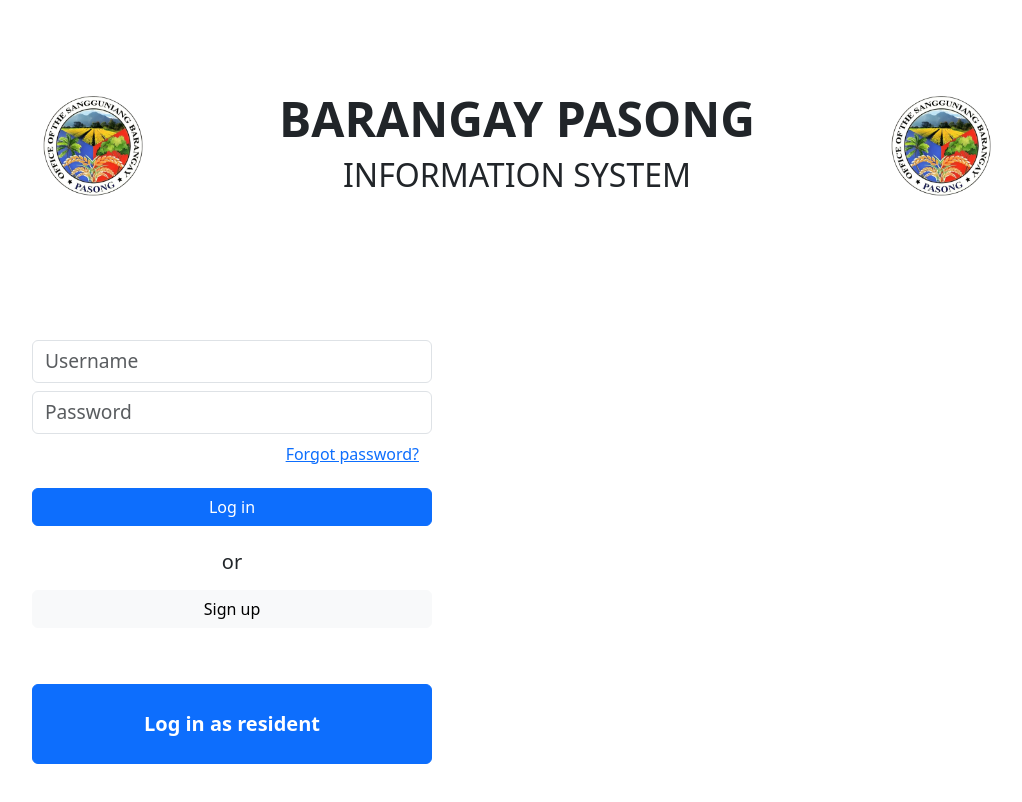
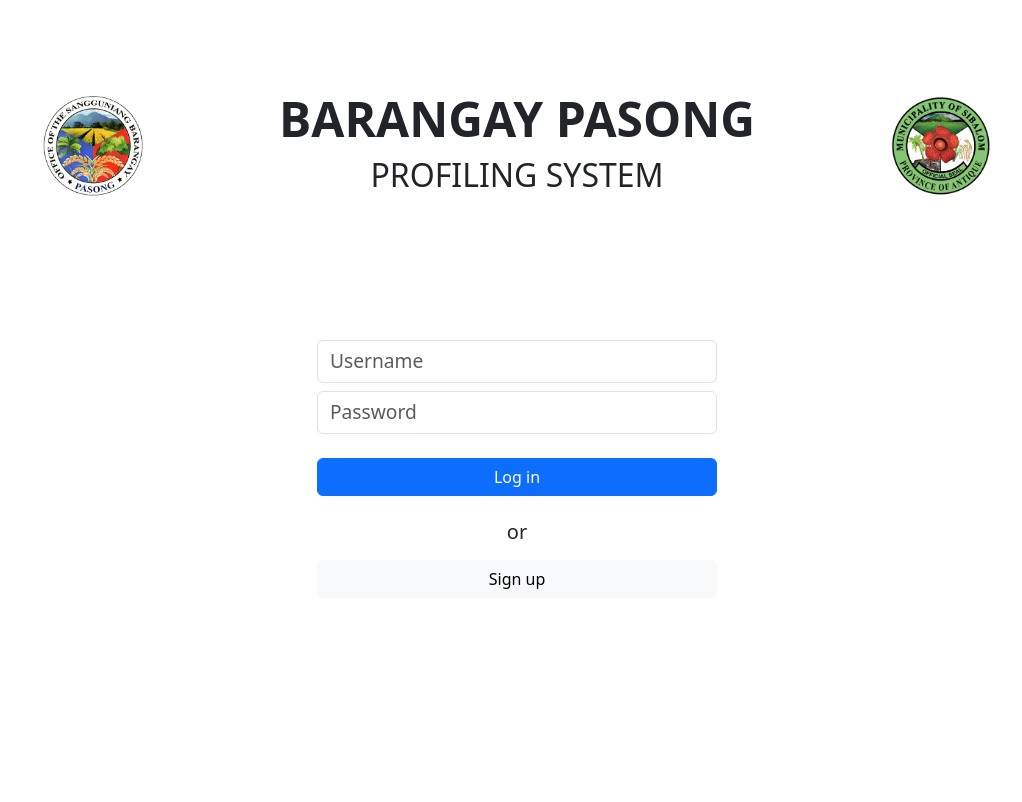
Before and after one commit to naikka/Websys, a React (Vite) app: page / in a window 1280 px wide. Shown: the top 802 px of the page, without its empty margins (123-1145 px from the left). Built offline with nearby package versions, Linux system fonts and the light colour scheme.

Commit message:
Added Home page

```diff
--- a/src/CSS/main.css
+++ b/src/CSS/main.css
@@ -2,3 +2,15 @@
     max-width: 150px; /* Adjust the size as needed */
     float: right; /* Position the image on the right */
   }
+
+  html, body {
+    height: 100%;
+    margin: 0;
+}
+
+.container {
+    min-height: 100%;
+    display: flex;
+    flex-direction: column;
+    justify-content: center;
+}
--- a/src/Router/App.jsx
+++ b/src/Router/App.jsx
@@ -1,12 +1,12 @@
 import { BrowserRouter, Routes, Route } from 'react-router-dom'
-import Home from '../components/Home';
+import LogInPage from '../components/LogInPage';
 
 export default function App() {
     return(
         <BrowserRouter>
             <Routes>
-            <Route index element={ <Home/> } />
-            <Route path='home' element={ <Home />} />
+            <Route index element={ <LogInPage/> } />
+            <Route path='login' element={ <LogInPage />} />
             </Routes>
         </BrowserRouter>
     );
--- a/src/components/Home.jsx
+++ b/src/components/Home.jsx
@@ -1,46 +1,13 @@
 import '../CSS/main.css';
 import 'bootstrap/dist/css/bootstrap.min.css';
 import pasonglogos from '../assets/pasonglogos.png';
+import sibalomlog from '../assets/sibalomlog.png';
 
 export default function Home() {
     return (
         <>
             <div className='container'>
-                <div className='row'>
-                    <div className='col-sm-12 col-md-12 col-lg-12 p-5 d-flex align-items-center'>
-                        <div className='p-5 d-flex justify-content-start'>
-                            <img src={pasonglogos} className='img-fluid' alt='Pasong Image' style={{ width: '100px', height: '100px' }} />
-                        </div>
-                        <div className='text-center flex-grow-1'>
-                            <h1 style={{ fontSize: '3rem', fontWeight: 'bold' }}>BARANGAY PASONG</h1>
-                            <h2 style={{ fontSize: '2rem' }}>INFORMATION SYSTEM</h2>
-                        </div>
-                        <div className='p-5 d-flex justify-content-start'>
-                            <img src={pasonglogos} className='img-fluid' alt='Pasong Image' style={{ width: '100px', height: '100px' }} />
-                        </div>
-                    </div>
-
-
-
-                    <div className='col-12 col-md-6 p-5 d-flex align-items-center'>
-                        <form className='w-100' style={{ maxWidth: '400px', margin: 'auto' }}>
-                            <input className='form-control mb-2' placeholder='Username' style={{ fontSize: '1.2rem' }} />
-                            <input className='form-control mb-3' type='password' placeholder='Password' style={{ fontSize: '1.2rem' }} />
-                            <div className='text-end' style={{marginTop:'-15px', marginBottom:'15px'}}>
-                                <button type="button" className="btn btn-link" onClick={() => window.location.href = '/#'}>Forgot password?</button>
-                            </div>
-                            <div className="d-grid gap-2">
-                                <button className="btn btn-primary" type="button">Log in</button>
-                                <div className="mt-3 text-center">
-                                    <h5>or</h5>
-                                </div>
-                                <button className="btn btn-light" type="button">Sign up</button>
-                                <button className="btn btn-primary mt-5" type="button" onClick={() => window.location.href = '/#'} style={{ height:'5rem', fontWeight:'bold', fontSize:'20px' }}>Log in as resident</button>
-                            </div>
-                        </form>
-                    </div>
-                </div>
             </div>
         </>
-    )
+    );
 }
--- /dev/null
+++ b/src/components/LogInPage.jsx
@@ -0,0 +1,44 @@
+import '../CSS/main.css';
+import 'bootstrap/dist/css/bootstrap.min.css';
+import pasonglogos from '../assets/pasonglogos.png';
+import sibalomlog from '../assets/sibalomlog.png';
+
+export default function Home() {
+
+    return (
+        <>
+            <div className='container'>
+                <div className='row'>
+                    <div className='col-sm-12 col-md-12 col-lg-12 p-5 d-flex align-items-center'>
+                        <div className='p-5 d-flex justify-content-start'>
+                            <img src={pasonglogos} className='img-fluid' alt='Pasong Image' style={{ width: '100px', height: '100px' }} />
+                        </div>
+                        <div className='text-center flex-grow-1'>
+                            <h1 style={{ fontSize: '3rem', fontWeight: 'bold' }}>BARANGAY PASONG</h1>
+                            <h2 style={{ fontSize: '2rem' }}>PROFILING SYSTEM</h2>
+                        </div>
+                        <div className='p-5 d-flex justify-content-start'>
+                            <img src={sibalomlog} className='img-fluid' alt='Pasong Image' style={{ width: '100px', height: '100px' }} />
+                        </div>
+                    </div>
+
+                    <div className='col-12 d-flex justify-content-center'>
+                        <div className='col-12 col-md-6 p-5 d-flex align-items-center justify-content-center'>
+                            <form className='w-100' style={{ maxWidth: '400px', margin: 'auto' }}>
+                                <input className='form-control mb-2' placeholder='Username' style={{ fontSize: '1.2rem' }} />
+                                <input className='form-control mb-4' type='password' placeholder='Password' style={{ fontSize: '1.2rem' }} /> {/* Adjusted margin-bottom */}
+                                <div className='d-grid gap-2'>
+                                    <button className="btn btn-primary mb-3" type="button">Log in</button>
+                                    <div className="text-center">
+                                        <h5>or</h5>
+                                    </div>
+                                    <button className="btn btn-light" type="button">Sign up</button>
+                                </div>
+                            </form>
+                        </div>
+                    </div>
+                </div>
+            </div>
+        </>
+    );
+}
```
Also changed, not shown: 1 other file (tests, documents, lock files or other folders).
